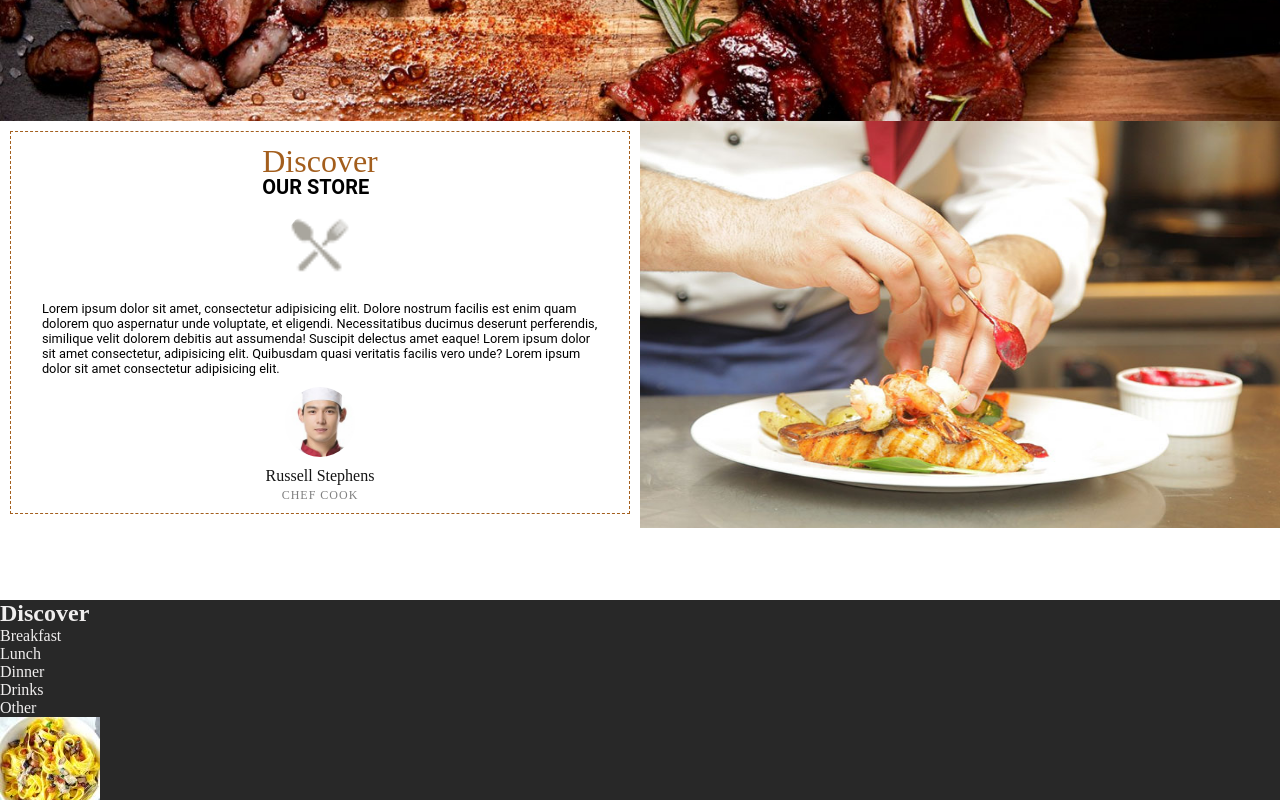
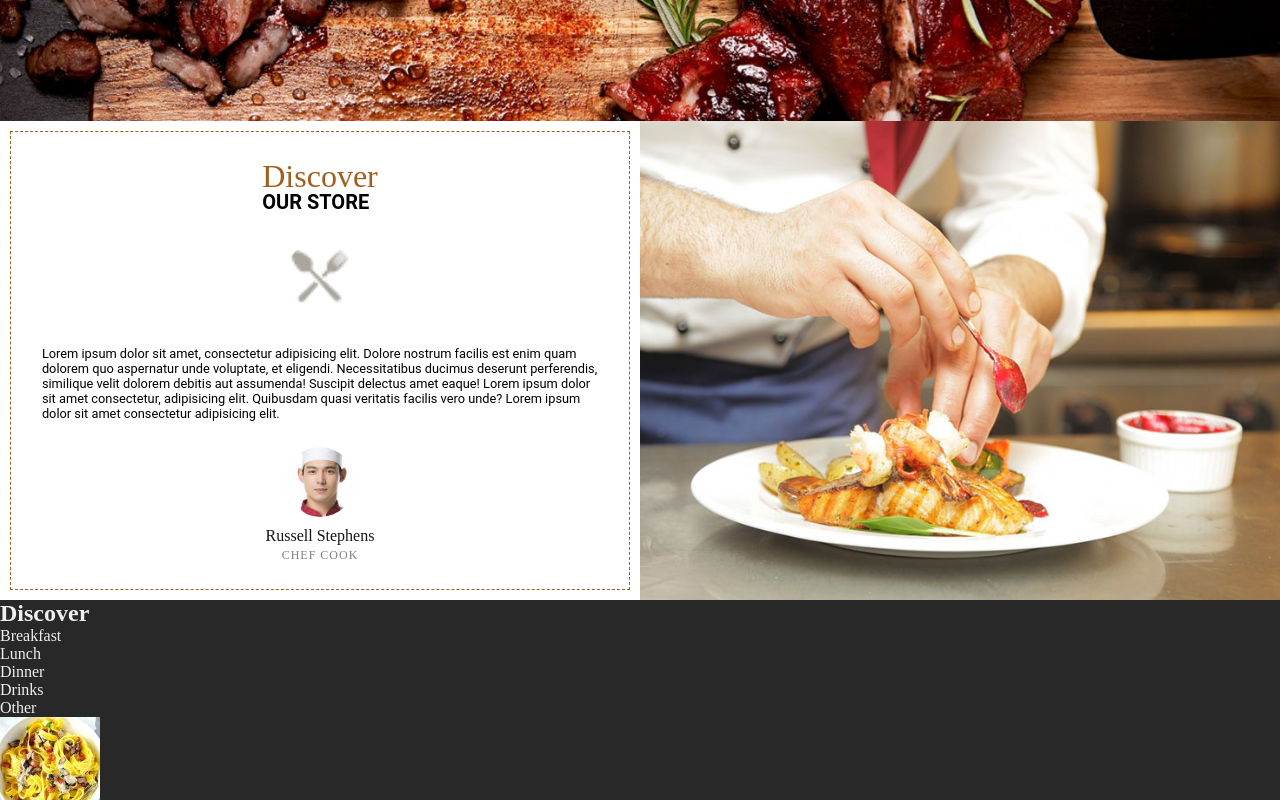
Before and after one commit to Lumease/therestaurant, a plain HTML site: page index.html in a window 1280 px wide. Shown: the part 679-1479 px from the top of the page. Drawn offline with Linux system fonts and the light colour scheme; a web font is replaced by a local one.

Commit message:
MAJ - Section 2 + test .gitignore

```diff
--- a/assets/styles/layouts/sections/_section1.scss
+++ b/assets/styles/layouts/sections/_section1.scss
@@ -2,12 +2,9 @@
   display: grid;
   grid-template-columns: 50% 50%;
 
-
-
   .content1 {
     @include columnchild;
     justify-content: space-evenly;
-    max-height: 80%;
     border: 1px dashed $orange;
     margin: 10px;
 
@@ -61,7 +58,6 @@
     img {
       display: block;
       width: 100%;
-      max-height: 85%;
     }
   }
 }
```
Also changed, not shown: assets/styles/style.css, 2 other files.
